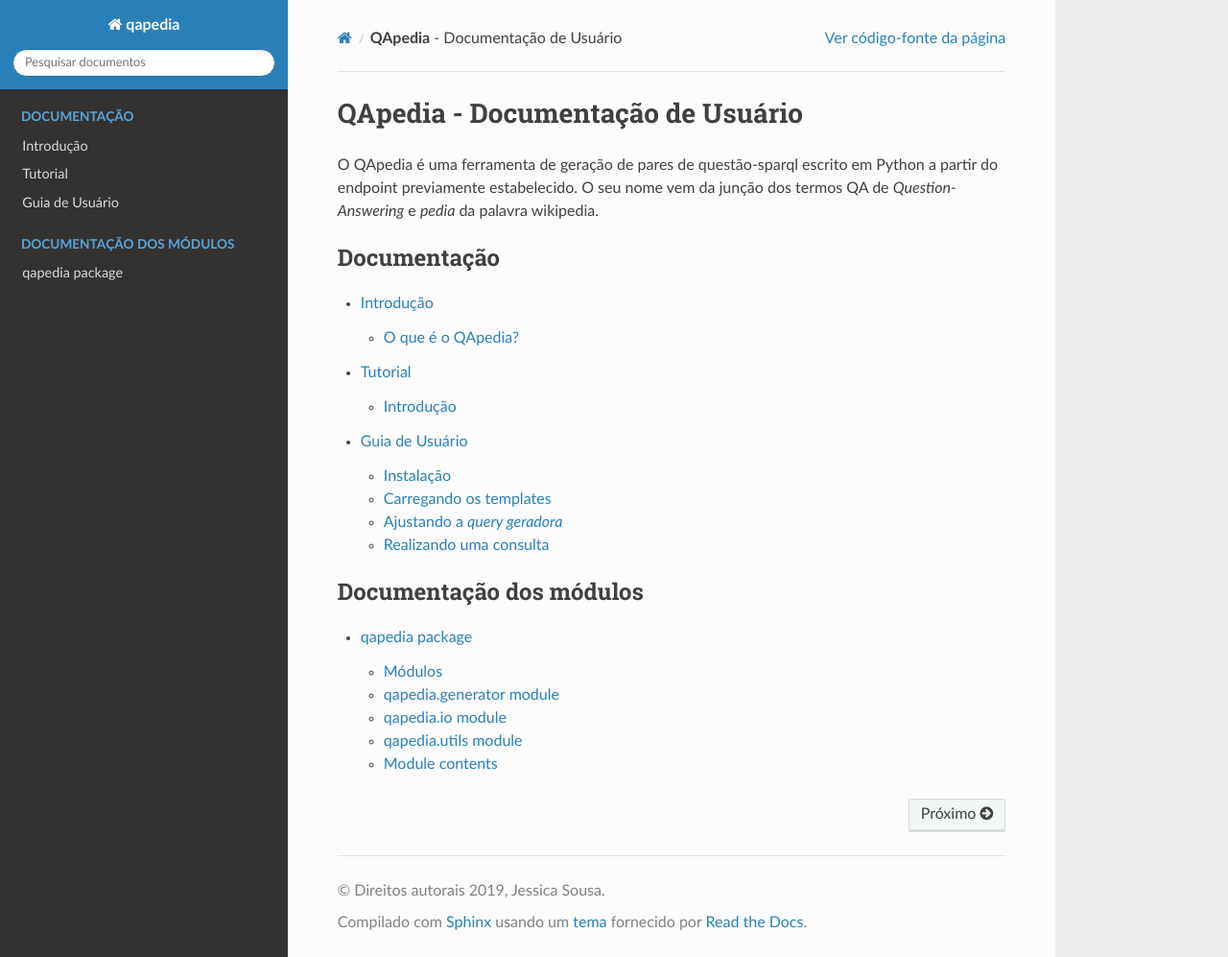
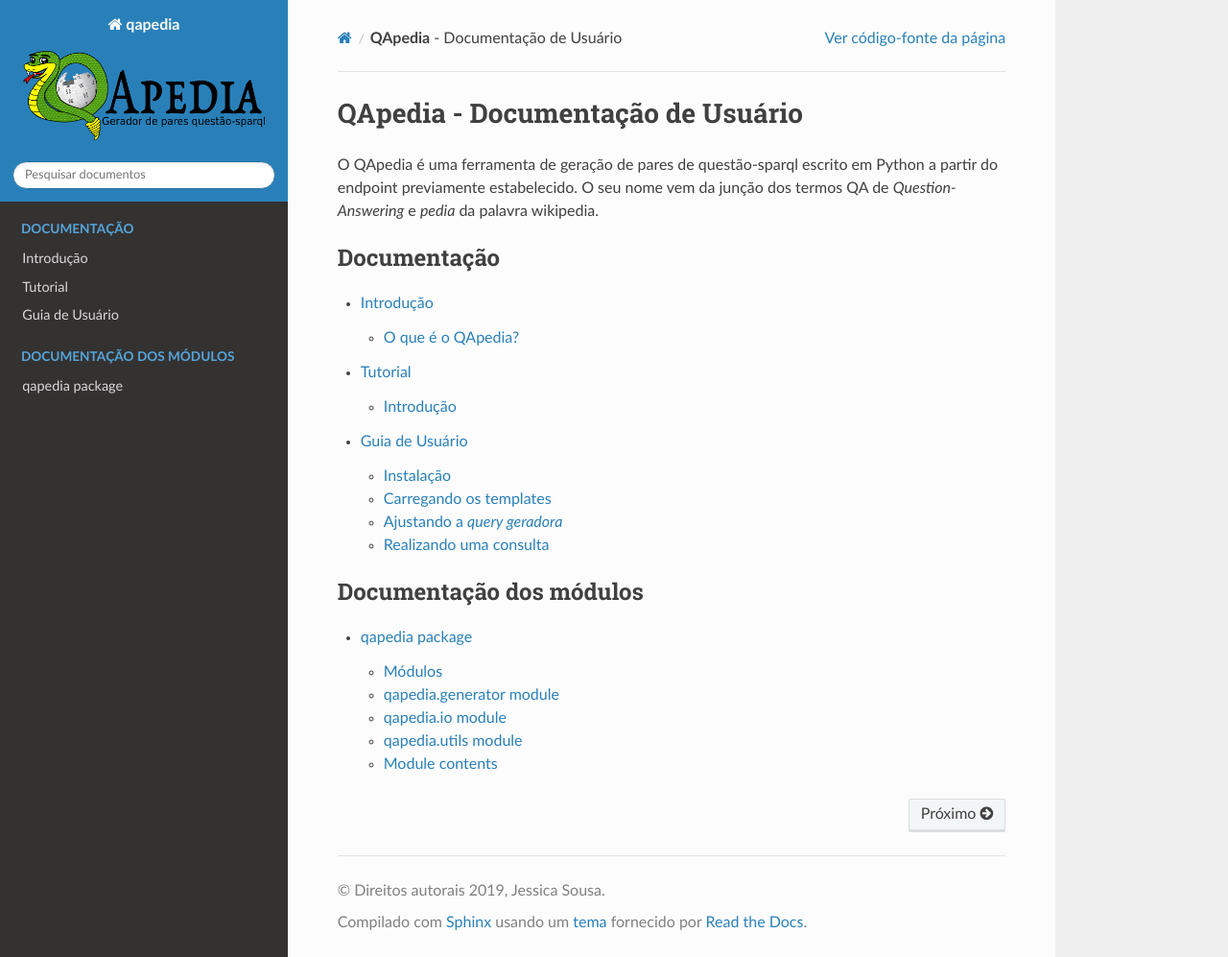
Before and after one commit to QApedia/QApedia, a Sphinx documentation site: the page built from docs/source/index.rst, in a window 1280 px wide and 997 px high. Shown: the whole window at 96% size. Built offline with Sphinx 7.4.7 and the Read the Docs theme 2.0.0, drawn with Linux system fonts in a browser that asks for light colours.

Commit message:
Adicionar logo na documentação

```diff
--- a/docs/source/conf.py
+++ b/docs/source/conf.py
@@ -65,6 +65,7 @@
 html_static_path = ['_static']
 
 
-#
+html_logo = "_static/logo.png"
+
 def setup(app):
     app.add_javascript('copybutton.js')
```
